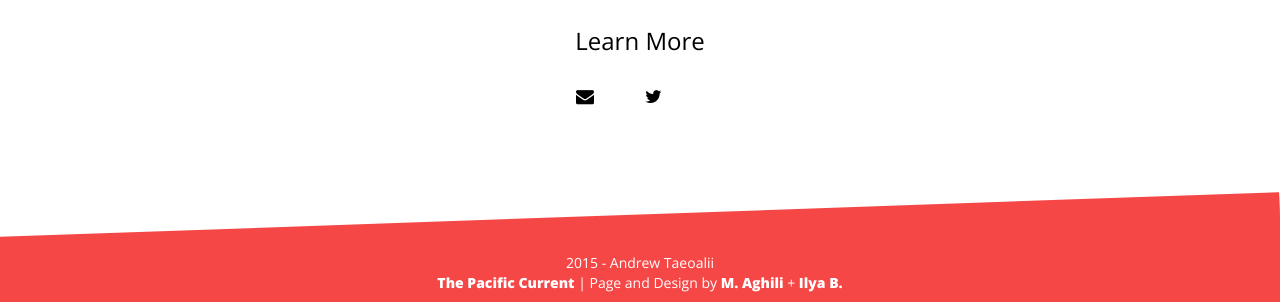
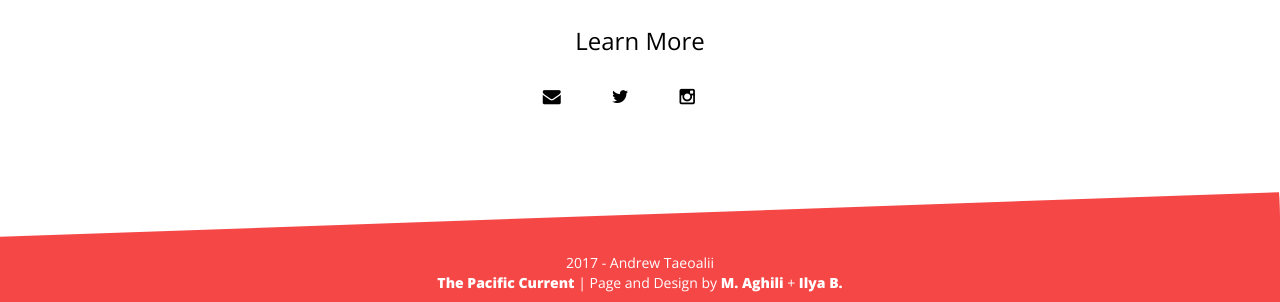
Before and after one commit to ataeoalii/ulu5.github.io, a Jekyll site: the page built from index.md, in a window 1280 px wide. Shown: the part 613-915 px from the top of the page. Built offline with Jekyll 4.4.1, drawn with Linux system fonts in a browser that asks for light colours; nearby versions of some CDN libraries.

Commit message:
Update copyright date

```diff
--- a/_config.yml
+++ b/_config.yml
@@ -22,7 +22,7 @@ owner:
   email: info@thepacificcurrent.com
   twitter: "@pacificcurrent"
   google-plus:
-  instagramm: "@thepacificcurrent"
+  instagram: "@thepacificcurrent"
   #Aboutlink = German "Impressum", provide url and caption (eg "Impressum")
   aboutlink:
     url: https://thepacificcurrent.com
--- a/_layouts/home.html
+++ b/_layouts/home.html
@@ -92,7 +92,7 @@
         <div class="container">
             <div class="row">
                 <div class="col-xs-12 text-center">
-                    <p>2015 - {{ site.owner.name }}</p>
+                    <p>2017 - {{ site.owner.name }}</p>
 
                     <P> {% if site.owner.aboutlink.url %}<a href="{{ site.owner.aboutlink.url }}">{{ site.owner.aboutlink.caption | default: "About" }}</a> | {% endif %}
                         Page and Design by <a target="_blank" href="http://mortezaaghili.github.io/">M. Aghili</a> +
```
Also changed, not shown: 1 other file.
